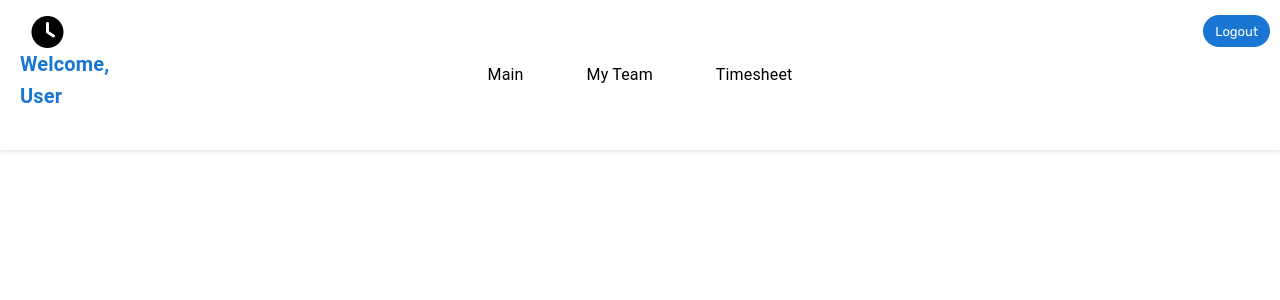
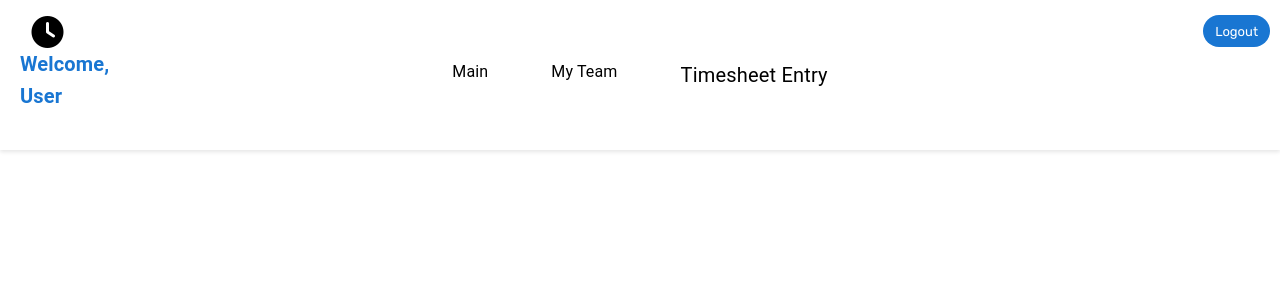
Before and after one commit to rmorrisgit/hackathonTimesheet, a React (Vite) app in the folder client/: page / in a window 1280 px wide. Shown: the top 300 px of the page. Built offline with nearby package versions, Linux system fonts and the light colour scheme; no server answers; sample sign-in values are in the browser's storage.

Commit message:
timesheet week headers readded

```diff
--- a/client/src/components/EmployeeTimesheet.jsx
+++ b/client/src/components/EmployeeTimesheet.jsx
@@ -17,7 +17,6 @@ import {
 import { useNavigate } from "react-router-dom";
 import userService from "../services/userService";
 import { getPayPeriodDates } from "../utils/dateUtils";
-import "../css/reset.css";
 
 function EmployeeTimesheet() {
   const navigate = useNavigate();
@@ -259,10 +258,14 @@ function EmployeeTimesheet() {
           <Typography>{userData.assignmentType}</Typography>
         </Box>
       </Box>
-
+   {/* Week Header */}
+   <Typography variant="h6" sx={{ fontWeight: "700", marginBottom: 2 }}>
+        Week {weeks[page]?.weekNumber}</Typography>
       {/* Timesheet Table */}
       <TableContainer component={Paper} sx={{ marginBottom: 4 }}>
+
         <Table>
+
           <TableHead>
             <TableRow>
               <TableCell>Day</TableCell>
--- a/client/src/components/NavBar.jsx
+++ b/client/src/components/NavBar.jsx
@@ -95,9 +95,9 @@ const NavBar = () => {
           </li>
           )}
           {isAuthenticated && userRole != "supervisor" && (
-          <li className="nav-link-item">
-            <Typography variant="body1" component={Link} to="/timesheet">
-              Timesheet
+          <li className="nav-link-item" >
+            <Typography variant="body1" component={Link} to="/timesheet"     style={{ fontSize: "20px" }}>
+              Timesheet Entry
             </Typography>
           </li>
           )}
--- a/client/src/css/reset.css
+++ /dev/null
@@ -1,24 +0,0 @@
-
-
-  @media (max-width: 1500px) {
-	#pay-period-end-date {
-	  margin-left: 20px; /* Smaller margin for medium screens */
-	}
-  }
-
-  @media (max-width: 992px) {
-	#pay-period-end-date {
-	  margin-left: 20px; /* Smaller margin for tablet screens */
-	}
-  }
-
-  /* @media (max-width: 768px) {
-	#pay-period-end-date {
-	}
-  }
-
-  @media (max-width: 576px) {
-	#pay-period-end-date {
-	}
-  }
-   */
```
